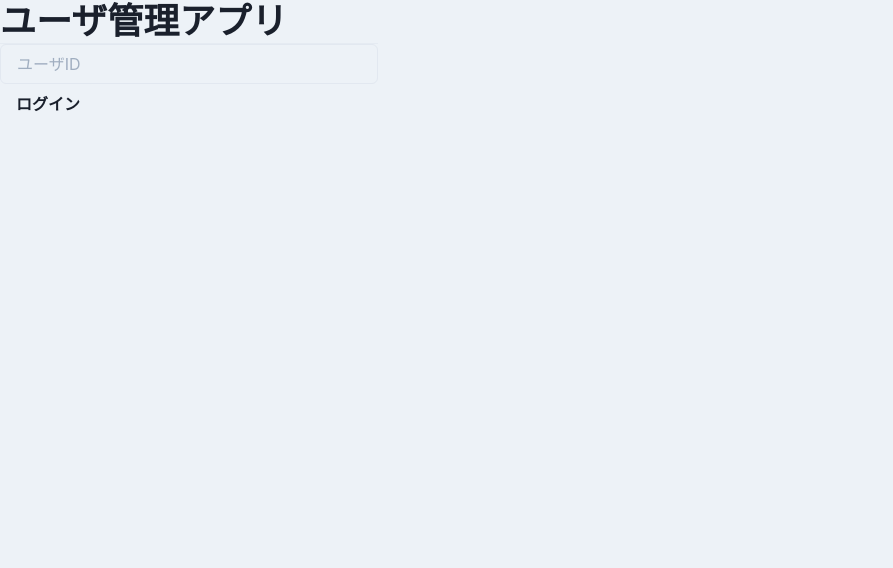
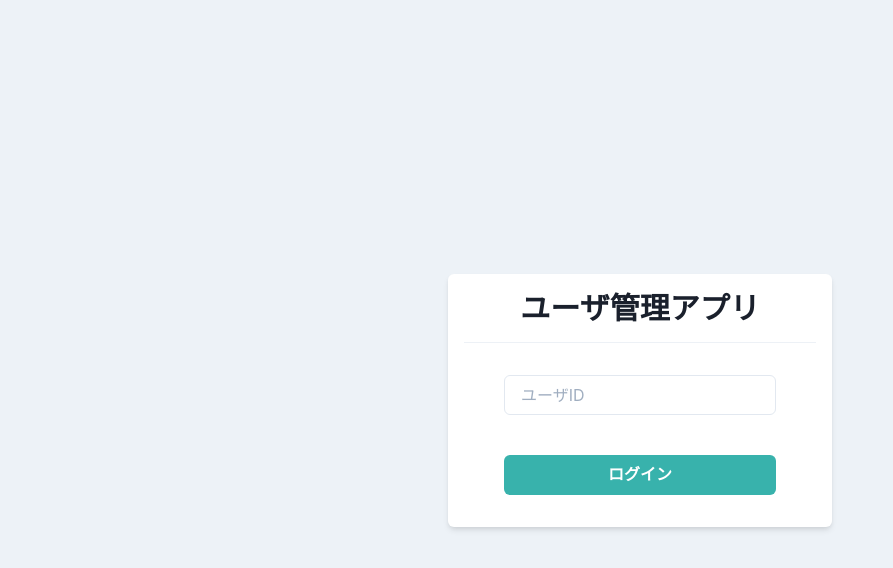
Before and after one commit to terra-namibia/react-ts-2, a React (Create React App) app: page / in a window 1280 px wide. Shown: the top 568 px of the page, without its empty margins (0-893 px from the left). Built offline with nearby package versions, Linux system fonts and the light colour scheme.

Commit message:
add css for Login component

```diff
--- a/src/components/pages/Login.tsx
+++ b/src/components/pages/Login.tsx
@@ -1,16 +1,18 @@
 import { Button } from "@chakra-ui/button";
 import { Input } from "@chakra-ui/input";
-import { Box, Divider, Flex, Heading } from "@chakra-ui/layout";
+import { Box, Divider, Flex, Heading, Stack } from "@chakra-ui/layout";
 import { memo, VFC } from "react";
 
 export const Login: VFC = memo(() => {
   return (
-    <Flex>
-      <Box>
-        <Heading as="h1">ユーザ管理アプリ</Heading>
-        <Divider />
-        <Input placeholder="ユーザID" />
-        <Button>ログイン</Button>
+    <Flex alignItems="center" justifyContent="center" height="100vh">
+      <Box bg="white" w="sm" p={4} borderRadius="md" shadow="md">
+        <Heading as="h1" size="lg" textAlign="center">ユーザ管理アプリ</Heading>
+        <Divider my={4} />
+        <Stack spacing={10} py={4} px={10}>
+          <Input placeholder="ユーザID" />
+          <Button bg="teal.400" color="white" _hover={{ opacity: 0.8 }}>ログイン</Button>
+        </Stack>
       </Box>
     </Flex>
   );
```
